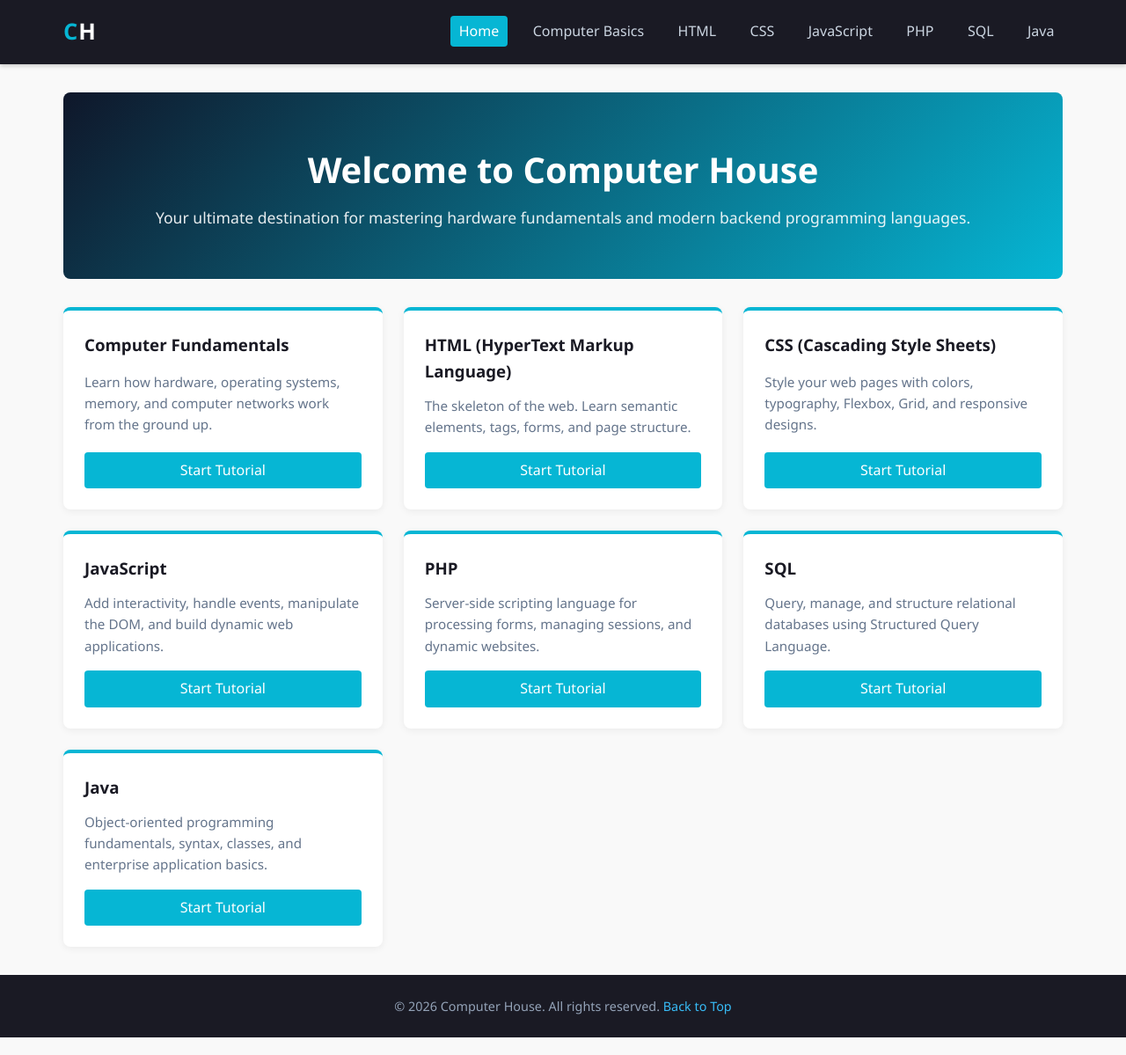
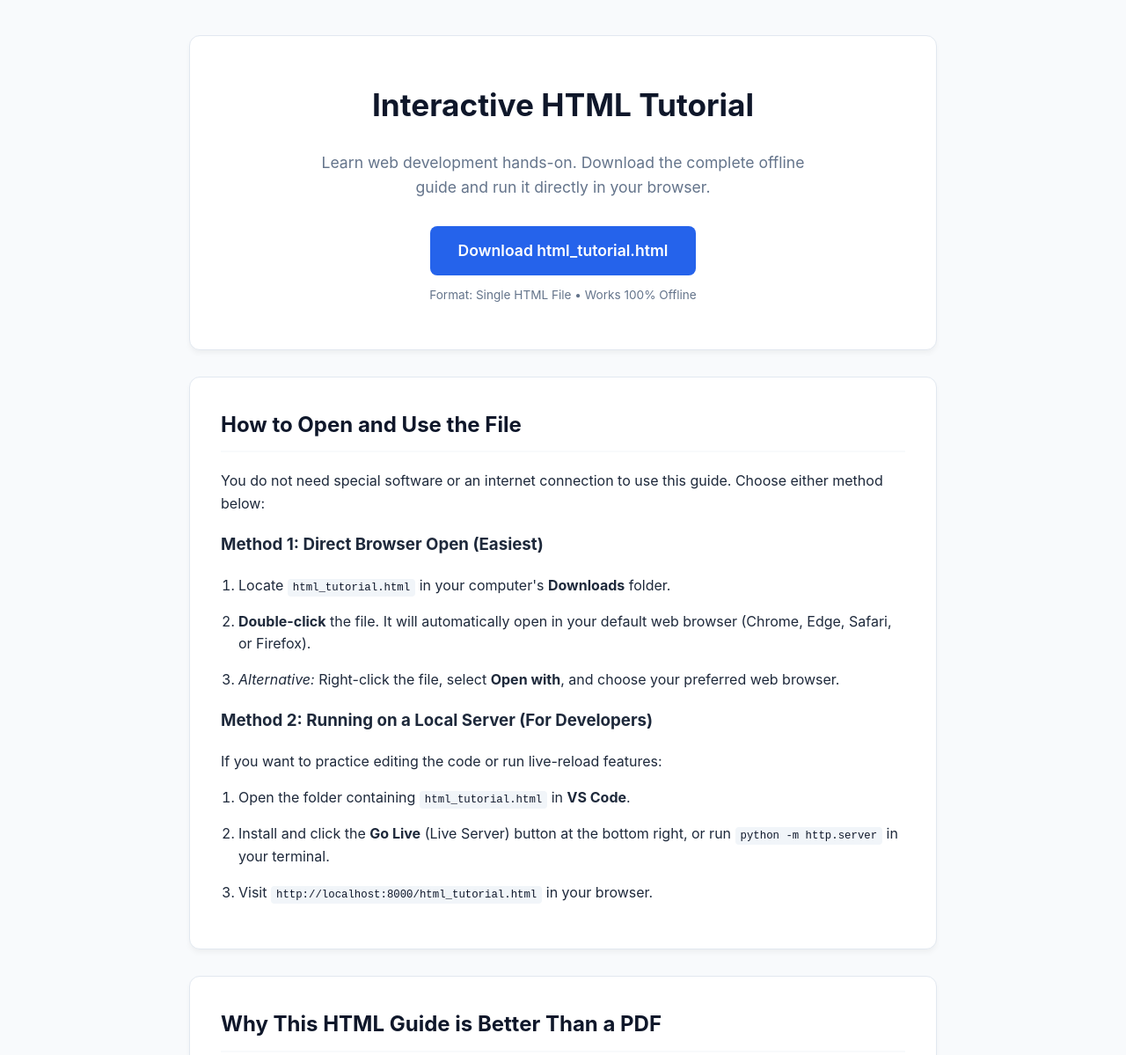
Before and after one commit to WebDeveloper-cpu/WebCraftStudio, a plain HTML site: page index.html in a window 1280 px wide. Shown: the top 1199 px of the page at 88% size. Drawn offline with Linux system fonts and the light colour scheme.

Commit message:
Add files via upload

```diff
--- a/index.html
+++ b/index.html
@@ -1,86 +1,220 @@
 <!DOCTYPE html>
 <html lang="en">
 <head>
-  <meta charset="UTF-8">
-  <meta name="viewport" content="width=device-width, initial-scale=1.0">
-  <title>Computer House | Learn Tech & Coding</title>
-  <link rel="stylesheet" href="style.css">
+    <meta charset="UTF-8">
+    <meta name="viewport" content="width=device-width, initial-scale=1.0">
+    <title>Download Interactive HTML Tutorial</title>
+    <style>
+        :root {
+            --primary: #2563eb;
+            --primary-hover: #1d4ed8;
+            --bg: #f8fafc;
+            --card: #ffffff;
+            --text: #1e293b;
+            --muted: #64748b;
+            --border: #e2e8f0;
+        }
+
+        body {
+            font-family: -apple-system, BlinkMacSystemFont, "Segoe UI", Roboto, Helvetica, Arial, sans-serif;
+            background-color: var(--bg);
+            color: var(--text);
+            line-height: 1.6;
+            margin: 0;
+            padding: 0;
+        }
+
+        .container {
+            max-width: 850px;
+            margin: 40px auto;
+            padding: 0 20px;
+        }
+
+        header {
+            text-align: center;
+            background: var(--card);
+            padding: 50px 30px;
+            border-radius: 12px;
+            box-shadow: 0 4px 6px -1px rgba(0, 0, 0, 0.05);
+            border: 1px solid var(--border);
+            margin-bottom: 30px;
+        }
+
+        h1 {
+            margin-top: 0;
+            font-size: 2.2rem;
+            color: #0f172a;
+        }
+
+        .subtitle {
+            color: var(--muted);
+            font-size: 1.1rem;
+            max-width: 600px;
+            margin: 0 auto 30px auto;
+        }
+
+        .download-btn {
+            display: inline-block;
+            background-color: var(--primary);
+            color: #ffffff;
+            text-decoration: none;
+            font-weight: 600;
+            font-size: 1.1rem;
+            padding: 14px 32px;
+            border-radius: 8px;
+            transition: background-color 0.2s ease;
+        }
+
+        .download-btn:hover {
+            background-color: var(--primary-hover);
+        }
+
+        .file-info {
+            display: block;
+            margin-top: 12px;
+            font-size: 0.85rem;
+            color: var(--muted);
+        }
+
+        section {
+            background: var(--card);
+            padding: 35px;
+            border-radius: 12px;
+            box-shadow: 0 4px 6px -1px rgba(0, 0, 0, 0.05);
+            border: 1px solid var(--border);
+            margin-bottom: 30px;
+        }
+
+        h2 {
+            margin-top: 0;
+            color: #0f172a;
+            border-bottom: 2px solid var(--bg);
+            padding-bottom: 10px;
+        }
+
+        .steps {
+            padding-left: 20px;
+        }
+
+        .steps li {
+            margin-bottom: 15px;
+        }
+
+        code {
+            background: #f1f5f9;
+            padding: 3px 6px;
+            border-radius: 4px;
+            font-family: monospace;
+            font-size: 0.95em;
+            color: #0f172a;
+        }
+
+        table {
+            width: 100%;
+            border-collapse: collapse;
+            margin-top: 20px;
+        }
+
+        th, td {
+            text-align: left;
+            padding: 14px;
+            border-bottom: 1px solid var(--border);
+        }
+
+        th {
+            background-color: #f8fafc;
+            font-weight: 600;
+        }
+
+        .badge-good {
+            color: #15803d;
+            font-weight: 600;
+        }
+
+        .badge-bad {
+            color: #b91c1c;
+        }
+    </style>
 </head>
 <body>
 
-  <!-- SHARED HEADER & NAVIGATION -->
-  <header>
-    <nav>
-      <a href="index.html" class="logo">C<span>H</span></a>
-      <ul class="nav-links">
-        <li><a href="index.html" class="active">Home</a></li>
-        <li><a href="computer.html">Computer Basics</a></li>
-        <li><a href="html.html">HTML</a></li>
-        <li><a href="css.html">CSS</a></li>
-        <li><a href="js.html">JavaScript</a></li>
-        <li><a href="php.html">PHP</a></li>
-        <li><a href="sql.html">SQL</a></li>
-        <li><a href="java.html">Java</a></li>
-      </ul>
-    </nav>
-  </header>
+<div class="container">
+    <!-- Hero / Download Section -->
+    <header>
+        <h1>Interactive HTML Tutorial</h1>
+        <p class="subtitle">Learn web development hands-on. Download the complete offline guide and run it directly in your browser.</p>
 
-  <!-- MAIN CONTENT -->
-  <main>
-    <section class="hero">
-      <h1>Welcome to Computer House</h1>
-      <p>Your ultimate destination for mastering hardware fundamentals and modern backend programming languages.</p>
+        <!-- The 'download' attribute forces the browser to save the file rather than just navigating to it -->
+        <a href="html_tutorial.html" download="html_tutorial.html" class="download-btn">
+            Download html_tutorial.html
+        </a>
+        <span class="file-info">Format: Single HTML File • Works 100% Offline</span>
+    </header>
+
+    <!-- How to Open Instructions -->
+    <section>
+        <h2>How to Open and Use the File</h2>
+        <p>You do not need special software or an internet connection to use this guide. Choose either method below:</p>
+
+        <h3>Method 1: Direct Browser Open (Easiest)</h3>
+        <ol class="steps">
+            <li>Locate <code>html_tutorial.html</code> in your computer's <strong>Downloads</strong> folder.</li>
+            <li><strong>Double-click</strong> the file. It will automatically open in your default web browser (Chrome, Edge, Safari, or Firefox).</li>
+            <li><em>Alternative:</em> Right-click the file, select <strong>Open with</strong>, and choose your preferred web browser.</li>
+        </ol>
+
+        <h3>Method 2: Running on a Local Server (For Developers)</h3>
+        <p>If you want to practice editing the code or run live-reload features:</p>
+        <ol class="steps">
+            <li>Open the folder containing <code>html_tutorial.html</code> in <strong>VS Code</strong>.</li>
+            <li>Install and click the <strong>Go Live</strong> (Live Server) button at the bottom right, or run <code>python -m http.server</code> in your terminal.</li>
+            <li>Visit <code>http://localhost:8000/html_tutorial.html</code> in your browser.</li>
+        </ol>
     </section>
 
-    <div class="grid-container">
-      <div class="card">
-        <h3>Computer Fundamentals</h3>
-        <p>Learn how hardware, operating systems, memory, and computer networks work from the ground up.</p>
-        <a href="computer.html" class="btn">Start Tutorial</a>
-      </div>
+    <!-- Why HTML is Better Than PDF -->
+    <section>
+        <h2>Why This HTML Guide is Better Than a PDF</h2>
+        <p>Traditional tutorials are distributed as static PDFs, which limits how you learn web development. Using a native HTML file gives you major advantages:</p>
 
-      <div class="card">
-        <h3>HTML (HyperText Markup Language)</h3>
-        <p>The skeleton of the web. Learn semantic elements, tags, forms, and page structure.</p>
-        <a href="html.html" class="btn">Start Tutorial</a>
-      </div>
-
-      <div class="card">
-        <h3>CSS (Cascading Style Sheets)</h3>
-        <p>Style your web pages with colors, typography, Flexbox, Grid, and responsive designs.</p>
-        <a href="css.html" class="btn">Start Tutorial</a>
-      </div>
-
-      <div class="card">
-        <h3>JavaScript</h3>
-        <p>Add interactivity, handle events, manipulate the DOM, and build dynamic web applications.</p>
-        <a href="js.html" class="btn">Start Tutorial</a>
-      </div>
-
-      <div class="card">
-        <h3>PHP</h3>
-        <p>Server-side scripting language for processing forms, managing sessions, and dynamic websites.</p>
-        <a href="php.html" class="btn">Start Tutorial</a>
-      </div>
-
-      <div class="card">
-        <h3>SQL</h3>
-        <p>Query, manage, and structure relational databases using Structured Query Language.</p>
-        <a href="sql.html" class="btn">Start Tutorial</a>
-      </div>
-
-      <div class="card">
-        <h3>Java</h3>
-        <p>Object-oriented programming fundamentals, syntax, classes, and enterprise application basics.</p>
-        <a href="java.html" class="btn">Start Tutorial</a>
-      </div>
-    </div>
-  </main>
-
-  <!-- SHARED FOOTER -->
-  <footer>
-    <p>&copy; 2026 Computer House. All rights reserved. <a href="index.html">Back to Top</a></p>
-  </footer>
+        <table>
+            <thead>
+                <tr>
+                    <th>Feature</th>
+                    <th>HTML Tutorial (This File)</th>
+                    <th>Standard PDF</th>
+                </tr>
+            </thead>
+            <tbody>
+                <tr>
+                    <td><strong>Interactivity</strong></td>
+                    <td class="badge-good">Live buttons, collapsible sections, and interactive demos</td>
+                    <td class="badge-bad">Static, flat pages</td>
+                </tr>
+                <tr>
+                    <td><strong>Screen Responsiveness</strong></td>
+                    <td class="badge-good">Automatically adjusts to laptops, tablets, and phones</td>
+                    <td class="badge-bad">Requires awkward pinching and zooming on smaller screens</td>
+                </tr>
+                <tr>
+                    <td><strong>Inspect & Learn</strong></td>
+                    <td class="badge-good">Right-click any element &rarr; "Inspect" to see how the page itself was built</td>
+                    <td class="badge-bad">Source code is hidden and locked</td>
+                </tr>
+                <tr>
+                    <td><strong>Copy-Pasting Code</strong></td>
+                    <td class="badge-good">Clean formatting without broken line numbers or weird spacing</td>
+                    <td class="badge-bad">Often copies hidden characters or broken indentation</td>
+                </tr>
+                <tr>
+                    <td><strong>File Size & Speed</strong></td>
+                    <td class="badge-good">Lightweight plain text that loads instantly</td>
+                    <td class="badge-bad">Often heavy and slow to render</td>
+                </tr>
+            </tbody>
+        </table>
+    </section>
+</div>
 
 </body>
 </html>
```
